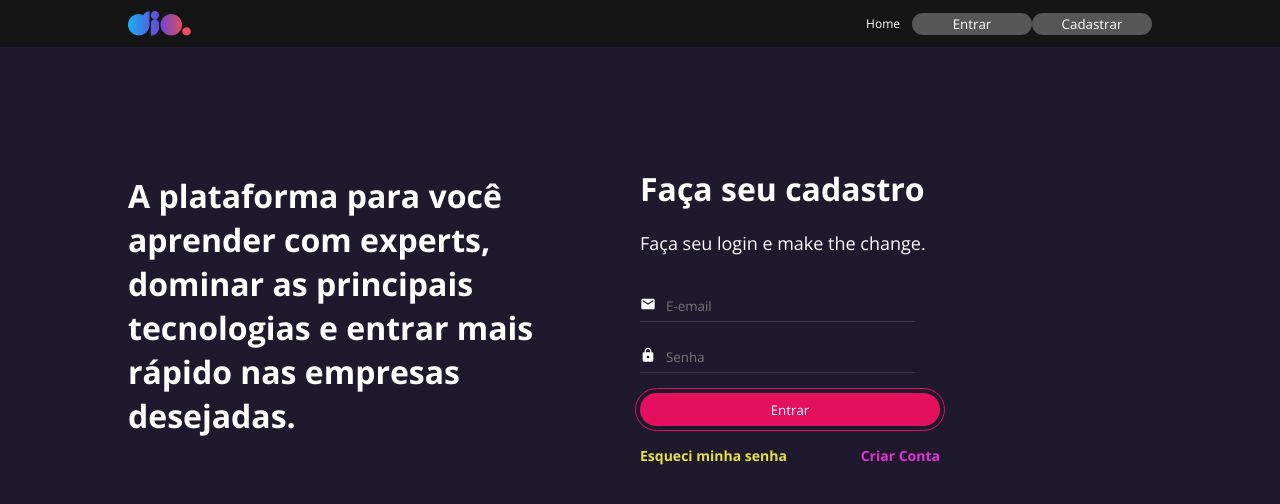
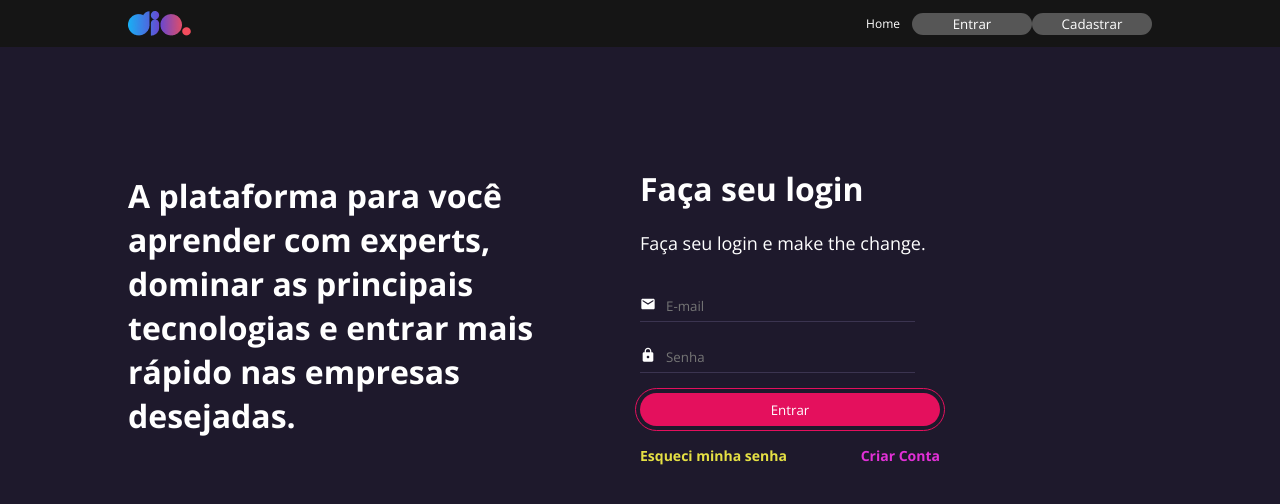
Before and after one commit to michelleGomes85/react-dio, a React (Create React App) app: page /login in a window 1280 px wide. Shown: the top 504 px of the page. Built offline with nearby package versions, Linux system fonts and the light colour scheme.

Commit message:
learning form validation

```diff
--- a/package.json
+++ b/package.json
@@ -3,17 +3,20 @@
   "version": "0.1.0",
   "private": true,
   "dependencies": {
+    "@hookform/resolvers": "^4.1.3",
     "@testing-library/dom": "^10.4.0",
     "@testing-library/jest-dom": "^6.6.3",
     "@testing-library/react": "^16.2.0",
     "@testing-library/user-event": "^13.5.0",
     "react": "^19.0.0",
     "react-dom": "^19.0.0",
+    "react-hook-form": "^7.54.2",
     "react-icons": "^5.5.0",
     "react-router-dom": "^7.3.0",
     "react-scripts": "5.0.1",
     "styled-components": "^6.1.15",
-    "web-vitals": "^2.1.4"
+    "web-vitals": "^2.1.4",
+    "yup": "^1.6.1"
   },
   "scripts": {
     "start": "react-scripts start",
--- a/src/components/Button/index.jsx
+++ b/src/components/Button/index.jsx
@@ -5,7 +5,7 @@ import { ButtonContainer } from './styles'
 const Button = ({title, variant="primary", onClick}) => {
 
   return (
-    <ButtonContainer variant={variant} onClick={onClick}>
+    <ButtonContainer $variant={variant} onClick={onClick}>
         {title}
     </ButtonContainer>
   )
--- a/src/components/Button/styles.js
+++ b/src/components/Button/styles.js
@@ -13,7 +13,7 @@ export const ButtonContainer = styled.button`
     cursor: pointer;
     transition: all 0.3s ease;
 
-    ${({ variant }) => variant !== "primary" && css`
+    ${({ $variant }) => $variant !== "primary" && css`
         min-width: 167px;
         height: 33px;
         background: #E4105D;
--- a/src/components/Input/index.jsx
+++ b/src/components/Input/index.jsx
@@ -1,13 +1,22 @@
 import React from 'react';
+import { Controller } from "react-hook-form";
 
-import { IconContainer, InputContainer, InputText } from './styles';
+import { IconContainer, InputContainer, InputText, ErrorText } from './styles';
 
-const Input = ({ leftIcon, name, ...rest }) => {
+const Input = ({ leftIcon, name, control, errorMessage, ...rest }) => {
   return (
-    <InputContainer>
-      {leftIcon ? <IconContainer>{leftIcon}</IconContainer> : null}
-      <InputText {...rest} />
-    </InputContainer>
+    <>
+      <InputContainer>
+        {leftIcon ? <IconContainer>{leftIcon}</IconContainer> : null}
+        <Controller
+          name={name}
+          control={control}
+          rules={{ required: true }}
+          render={({ field }) => <InputText {...field} {...rest} />}
+        />
+      </InputContainer>
+      {errorMessage ? <ErrorText>{errorMessage}</ErrorText> : null}
+    </>
   );
 };
 
--- a/src/components/Input/styles.js
+++ b/src/components/Input/styles.js
@@ -33,3 +33,10 @@ export const InputText = styled.input`
         border: none;
     }
 `;
+
+export const ErrorText = styled.p`
+    color: #FF0000;
+    font-size: 12px;
+    margin-top: 5px 0 !important;
+    margin-bottom: 20px;
+`
--- a/src/components/UserInfo/index.jsx
+++ b/src/components/UserInfo/index.jsx
@@ -8,7 +8,7 @@ const UserInfo = ({nome,image, percentual}) => {
         <UserPicture src={image} />
         <div>
             <NameText>{nome}</NameText>
-            <Progress percentual={percentual} />
+            <Progress $percentual={percentual} />
         </div>
     </Container>
   )
--- a/src/pages/login/index.jsx
+++ b/src/pages/login/index.jsx
@@ -1,20 +1,43 @@
-import { useNavigate  } from "react-router-dom";
-
+import { useNavigate } from "react-router-dom";
 import { MdEmail, MdLock } from 'react-icons/md';
+import { useForm } from "react-hook-form";
+import { yupResolver } from "@hookform/resolvers/yup";
+import * as yup from "yup";
 
 import { Button } from "../../components/Button";
 import { Header } from "../../components/Header";
 import { Input } from "../../components/Input";
 
-import { Column, Container, CreateText, ForgotText, Row, SubTitleLogin, Title, TitleLogin, Wrapper  } from "./styles";
+import { Column, Container, CreateText, ForgotText, Row, SubTitleLogin, Title, TitleLogin, Wrapper } from "./styles";
+
+const schema = yup.object({
+  email: yup.string().email('O email não é válido').required('Campo obrigatório'),
+  password: yup.string().min(3, 'No mínimo 3 caracteres').required('Campo obrigatório')
+}).required();
 
 const Login = () => {
 
   const navigate = useNavigate();
 
-  const handleClickSignIn = () => {
-      navigate('/feed')
+  const { control, handleSubmit, formState: { errors, isValid } } = useForm({
+    resolver: yupResolver(schema),
+    mode: 'onChange',
+    defaultValues: {
+      email: "",
+      password: ""
     }
+  });
+
+  console.log(isValid, errors);
+
+  const onSubmit = (data, event) => {
+    event.preventDefault();
+    console.log(data);
+  };
+
+  const handleSignUp = () => {
+    navigate('/register');
+  };
 
   return (
     <>
@@ -29,20 +52,19 @@ const Login = () => {
 
         <Column>
           <Wrapper>
-              <TitleLogin>Faça seu cadastro</TitleLogin>
+            <TitleLogin>Faça seu login</TitleLogin>
             <SubTitleLogin>Faça seu login e make the change.</SubTitleLogin>
-              <form>
-                <Input placeholder="E-email" leftIcon={<MdEmail />}/>
-                <Input placeholder="Senha" type="password" leftIcon={<MdLock />}/>
-                <Button title="Entrar" variant="secondary"  type="button" onClick={handleClickSignIn}/>
+            <form onSubmit={handleSubmit(onSubmit)}>
+              <Input name="email" control={control} errorMessage={errors.email?.message} placeholder="E-mail" leftIcon={<MdEmail />} />
+              <Input name="password" control={control} errorMessage={errors.password?.message} placeholder="Senha" type="password" leftIcon={<MdLock />} />
+              <Button title="Entrar" variant="secondary" type="submit" />
             </form>
 
             <Row>
               <ForgotText>Esqueci minha senha</ForgotText>
-                <CreateText>Criar Conta</CreateText>
+              <CreateText onClick={handleSignUp}>Criar Conta</CreateText>
             </Row>
           </Wrapper>
-
         </Column>
       </Container>
     </>
--- a/src/pages/login/styles.js
+++ b/src/pages/login/styles.js
@@ -14,7 +14,11 @@ export const Container = styled.main`
 
 export const Wrapper = styled.div`
     max-width: 300px;
+`
 
+export const ErrorText = styled.p`
+    color: #FF0000;
+    font-size: 12px;
 `
 
 export const Column = styled.div`
```
Also changed, not shown: 1 other file (tests, documents, lock files or other folders). Lines whose indentation alone changed are shown as unchanged.
